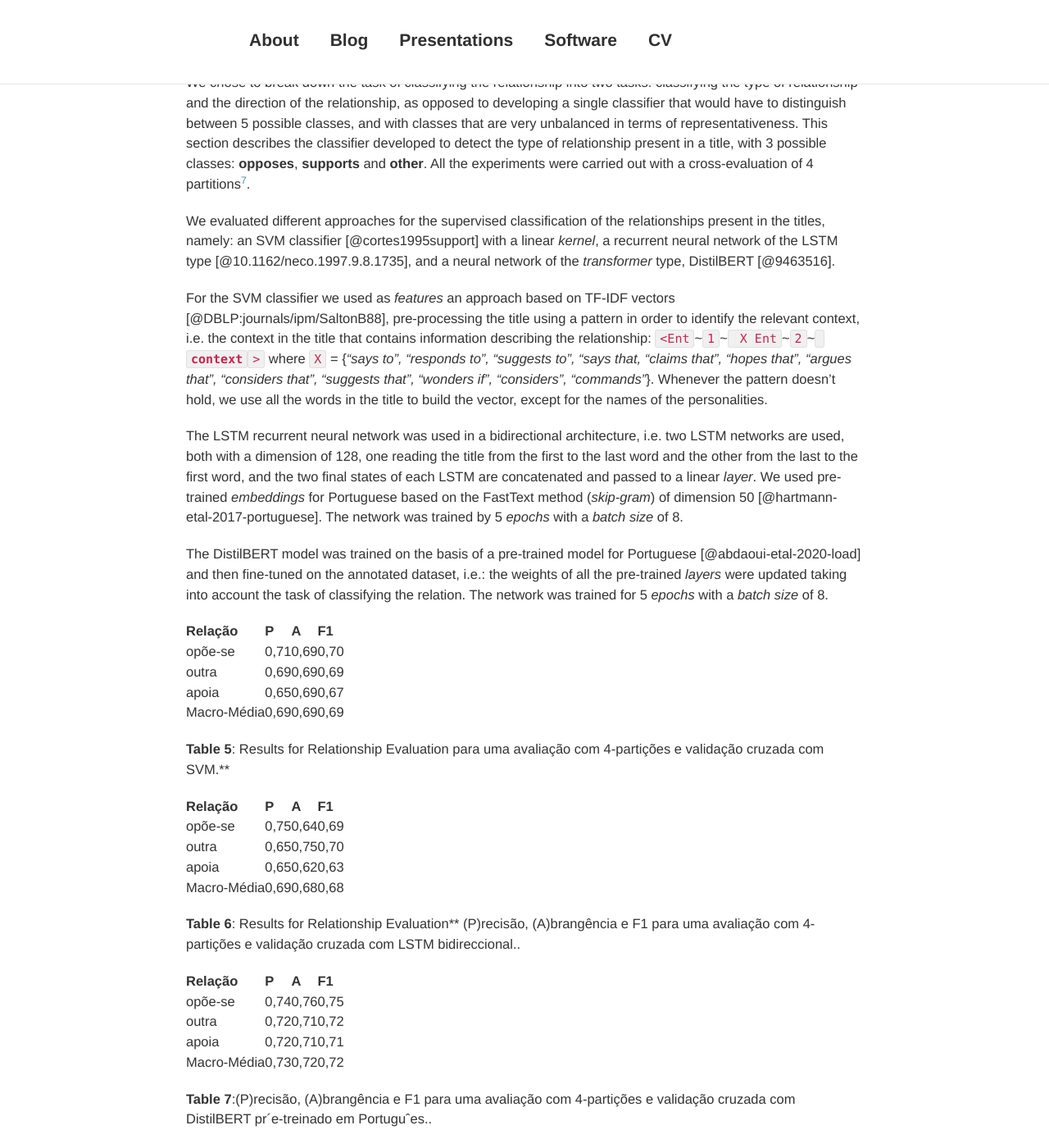
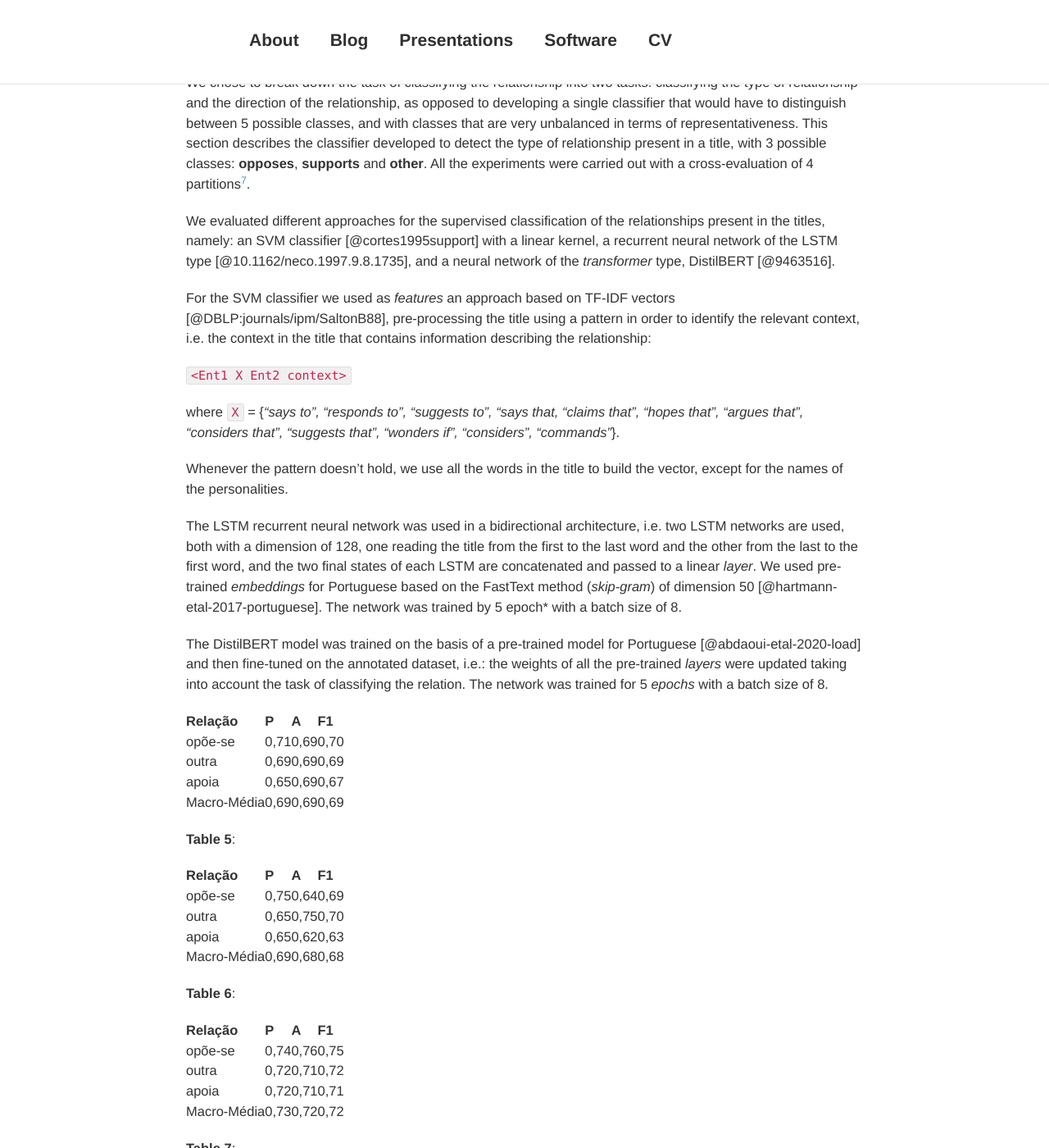
Before and after one commit to davidsbatista/davidsbatista.net, a Jekyll site: the page built from _posts/2023-09-14-Politiquices.md, in a window 1280 px wide and 1400 px high, scrolled down 10956 px. Shown: the whole window at 82% size. Built offline with Jekyll 4.4.1, drawn with Linux system fonts in a browser that asks for light colours; nearby versions of some CDN libraries; comment, search, counter and statistics services are not loaded; some of the changed text lies outside the part shown.

Commit message:
wip: fixing issue in text display

```diff
--- a/_posts/2023-09-14-Politiquices.md
+++ b/_posts/2023-09-14-Politiquices.md
@@ -380,13 +380,19 @@ __Table 4__:  Resultados da avaliação do algoritmo de ligação com a Base de
 
 We chose to break down the task of classifying the relationship into two tasks: classifying the type of relationship and the direction of the relationship, as opposed to developing a single classifier that would have to distinguish between 5 possible classes, and with classes that are very unbalanced in terms of representativeness. This section describes the classifier developed to detect the type of relationship present in a title, with 3 possible classes: **opposes**, **supports** and **other**. All the experiments were carried out with a cross-evaluation of 4 partitions[^7].
 
-We evaluated different approaches for the supervised classification of the relationships present in the titles, namely: an SVM classifier [@cortes1995support] with a linear *kernel*, a recurrent neural network of the LSTM type [@10.1162/neco.1997.9.8.1735], and a neural network of the *transformer* type, DistilBERT [@9463516].
+We evaluated different approaches for the supervised classification of the relationships present in the titles, namely: an SVM classifier [@cortes1995support] with a linear kernel, a recurrent neural network of the LSTM type [@10.1162/neco.1997.9.8.1735], and a neural network of the *transformer* type, DistilBERT [@9463516].
 
-For the SVM classifier we used as *features* an approach based on TF-IDF vectors [@DBLP:journals/ipm/SaltonB88], pre-processing the title using a pattern in order to identify the relevant context, i.e. the context in the title that contains information describing the relationship: `<Ent`~`1`~` X Ent`~`2`~` `**`context`**`>` where `X` = {*"says to", "responds to", "suggests to", "says that, "claims that", "hopes that", "argues that", "considers that", "suggests that", "wonders if", "considers", "commands"*}. Whenever the pattern doesn't hold, we use all the words in the title to build the vector, except for the names of the personalities.
+For the SVM classifier we used as *features* an approach based on TF-IDF vectors [@DBLP:journals/ipm/SaltonB88], pre-processing the title using a pattern in order to identify the relevant context, i.e. the context in the title that contains information describing the relationship:
 
-The LSTM recurrent neural network was used in a bidirectional architecture, i.e. two LSTM networks are used, both with a dimension of 128, one reading the title from the first to the last word and the other from the last to the first word, and the two final states of each LSTM are concatenated and passed to a linear *layer*. We used pre-trained *embeddings* for Portuguese based on the FastText method (*skip-gram*) of dimension 50 [@hartmann-etal-2017-portuguese]. The network was trained by 5 *epochs* with a *batch size* of 8.
+`<Ent1 X Ent2 context>`
 
-The DistilBERT model was trained on the basis of a pre-trained model for Portuguese [@abdaoui-etal-2020-load] and then fine-tuned on the annotated dataset, i.e.: the weights of all the pre-trained *layers* were updated taking into account the task of classifying the relation. The network was trained for 5 *epochs* with a *batch size* of 8.
+where `X` = {*"says to", "responds to", "suggests to", "says that, "claims that", "hopes that", "argues that", "considers that", "suggests that", "wonders if", "considers", "commands"*}.
+
+Whenever the pattern doesn't hold, we use all the words in the title to build the vector, except for the names of the personalities.
+
+The LSTM recurrent neural network was used in a bidirectional architecture, i.e. two LSTM networks are used, both with a dimension of 128, one reading the title from the first to the last word and the other from the last to the first word, and the two final states of each LSTM are concatenated and passed to a linear *layer*. We used pre-trained *embeddings* for Portuguese based on the FastText method (*skip-gram*) of dimension 50 [@hartmann-etal-2017-portuguese]. The network was trained by 5 epoch* with a batch size of 8.
+
+The DistilBERT model was trained on the basis of a pre-trained model for Portuguese [@abdaoui-etal-2020-load] and then fine-tuned on the annotated dataset, i.e.: the weights of all the pre-trained *layers* were updated taking into account the task of classifying the relation. The network was trained for 5 *epochs* with a batch size of 8.
 
 
 | Relação       | P     | A     | F1    |
@@ -396,7 +402,7 @@ The DistilBERT model was trained on the basis of a pre-trained model for Portugu
 | apoia         | 0,65  | 0,69  | 0,67  |
 | Macro-Média   | 0,69  | 0,69  | 0,69  |
 
-__Table 5__:  Results for Relationship Evaluation para uma avaliação com 4-partições e validação cruzada com SVM.**
+__Table 5__:
 
 
 | Relação       | P     | A     | F1    |
@@ -406,7 +412,7 @@ __Table 5__:  Results for Relationship Evaluation para uma avaliação com 4-par
 | apoia         | 0,65  | 0,62  | 0,63  |
 | Macro-Média   | 0,69  | 0,68  | 0,68  |
 
-__Table 6__: Results for Relationship Evaluation** (P)recisão, (A)brangência e F1 para uma avaliação com 4-partições e validação cruzada com LSTM bidireccional..
+__Table 6__:
 
 
 | Relação       | P     | A     | F1    |
@@ -416,7 +422,7 @@ __Table 6__: Results for Relationship Evaluation** (P)recisão, (A)brangência e
 | apoia         | 0,72  | 0,71  | 0,71  |
 | Macro-Média   | 0,73  | 0,72  | 0,72  |
 
-__Table 7__:(P)recisão, (A)brangência e F1 para uma avaliação com 4-partições e validação cruzada com DistilBERT pr´e-treinado em Portuguˆes..
+__Table 7__:
 
 
 <br>
```
Also changed, not shown: other parts of _posts/2023-09-14-Politiquices.md (+1 -1 lines).
